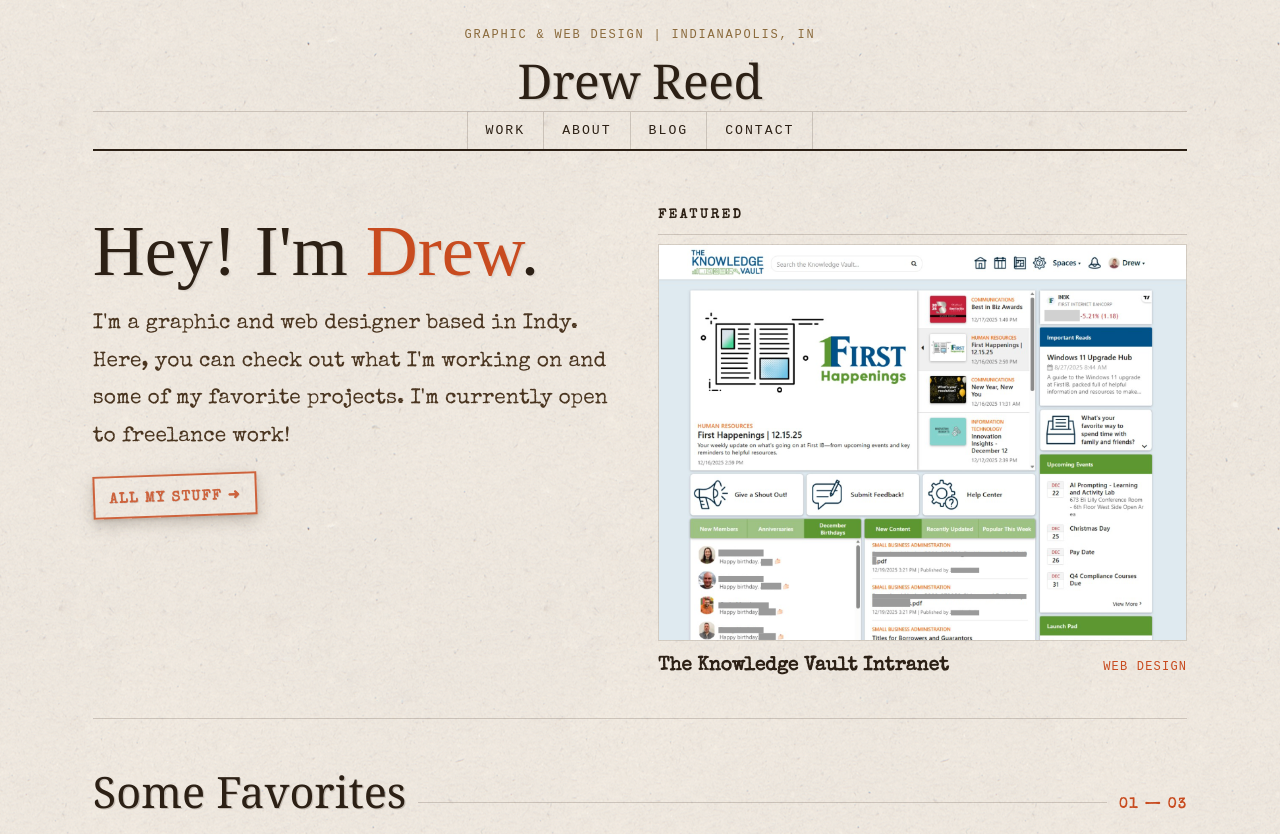
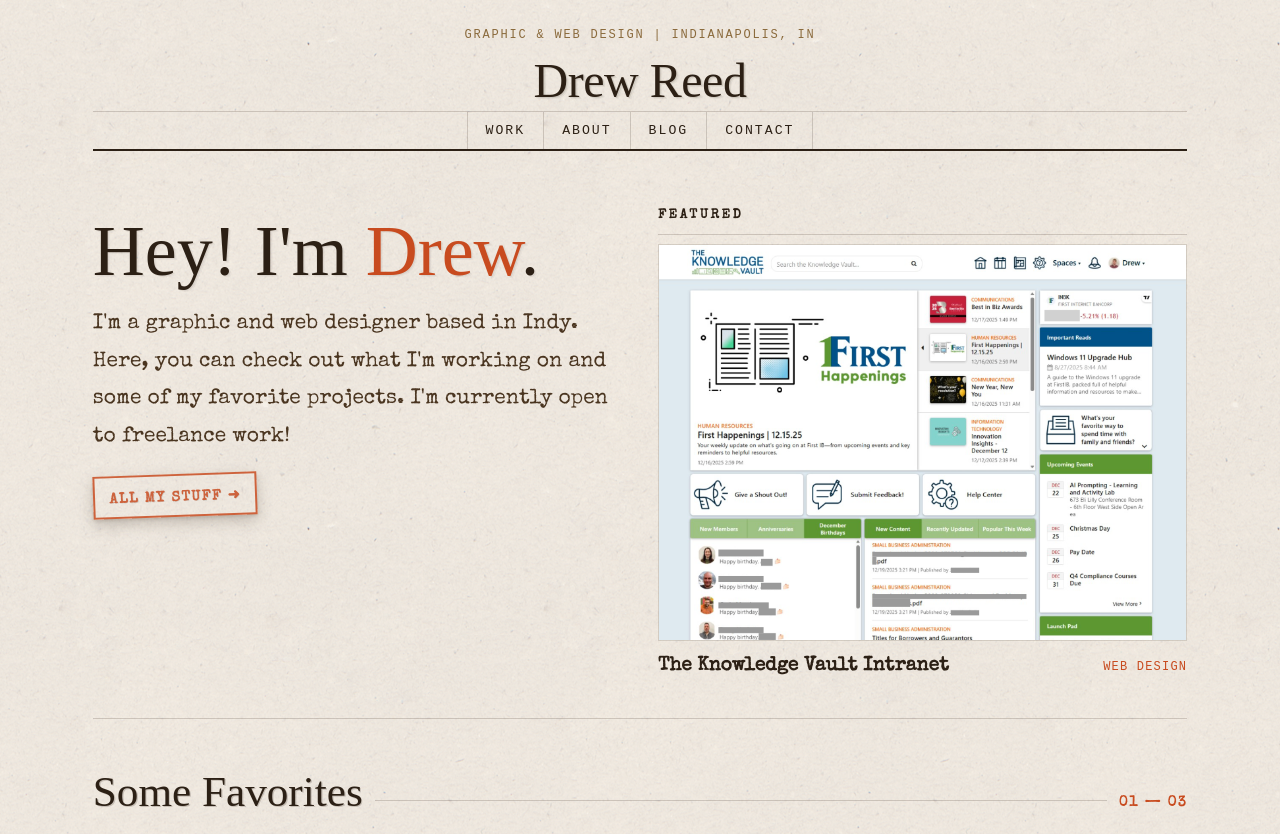
Before and after one commit to reedrew/drewreed-site, an Astro site: page / in a window 1280 px wide. Shown: the top 834 px of the page. Built offline with nearby package versions, Linux system fonts and the light colour scheme; Astro itself is replaced by a stand-in of ours; a web font is replaced by a local one.

Commit message:
Update global.css

```diff
--- a/src/styles/global.css
+++ b/src/styles/global.css
@@ -21,7 +21,7 @@
     --rule: rgba(44, 32, 21, 0.18);
 
     --font-serif: "Special Elite", system-ui, monospace;
-    --font-display: "ChunkFive Print", Georgia, serif;
+    --font-display: "ChunkFive Print";
     --font-wacky: "ChunkFive Print";
     --font-fell: "IM Fell English", Georgia, serif;
     --font-mono: monospace;
```
